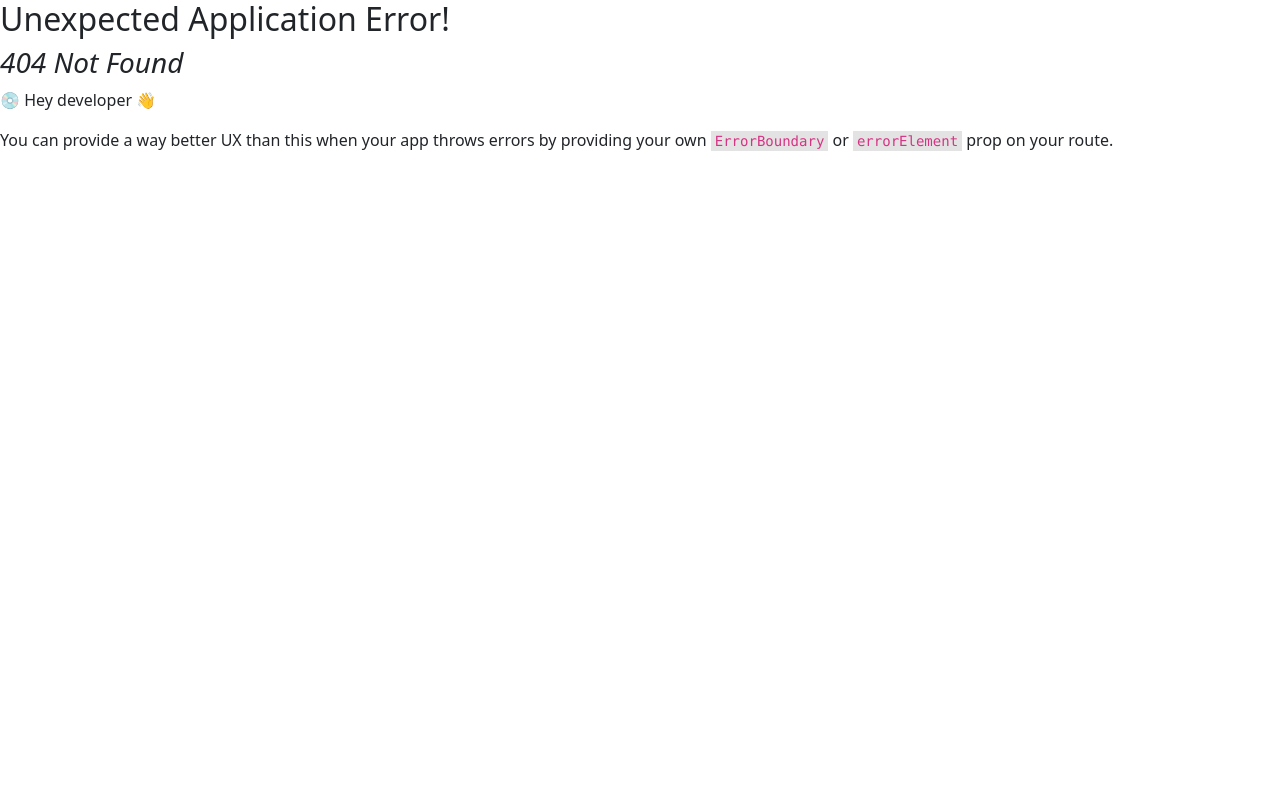
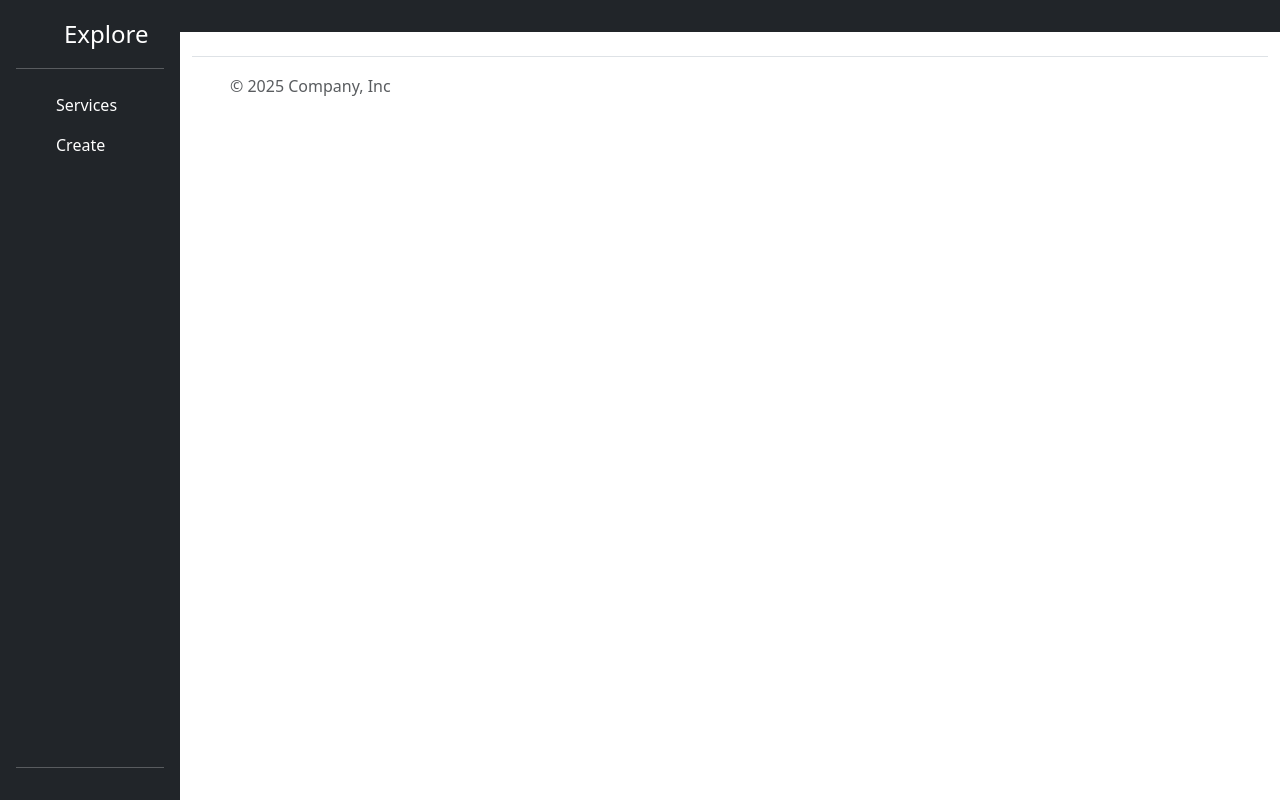
Before and after one commit to AbishekCM/ServiceBookingApp, a React (Vite) app: page / in a window 1280 px wide. Before the commit this address had no page. Built offline with nearby package versions, Linux system fonts and the light colour scheme.

Commit message:
latest commit

```diff
--- a/src/components/Sidebar.jsx
+++ b/src/components/Sidebar.jsx
@@ -22,7 +22,7 @@ function Sidebar() {
       <hr />
       <ul className="nav nav-pills flex-column mb-auto">
         <li className="nav-item">
-          <Link to="/" className="nav-link text-white" aria-current="page">
+          <Link to="/ServiceBookingApp" className="nav-link text-white" aria-current="page">
             <svg className="bi pe-none me-2" width="16" height="16">
               <use xlinkHref="#home"></use>
             </svg>
@@ -30,7 +30,7 @@ function Sidebar() {
           </Link>
         </li>
         <li>
-          <Link to="/create-post" className="nav-link text-white">
+          <Link to="ServiceBookingApp/create-post" className="nav-link text-white">
             <svg className="bi pe-none me-2" width="16" height="16">
               <use xlinkHref="#speedometer2"></use>
             </svg>
--- a/src/main.jsx
+++ b/src/main.jsx
@@ -9,7 +9,7 @@ import EditPost from "./components/EditPost.jsx";
 
 const router = createBrowserRouter([
   {
-    path: "/ServiceBookingApp",
+    path: "/",
     element: <App></App>,
     children: [
       { path: "/ServiceBookingApp", element: <PostList></PostList> },
```
